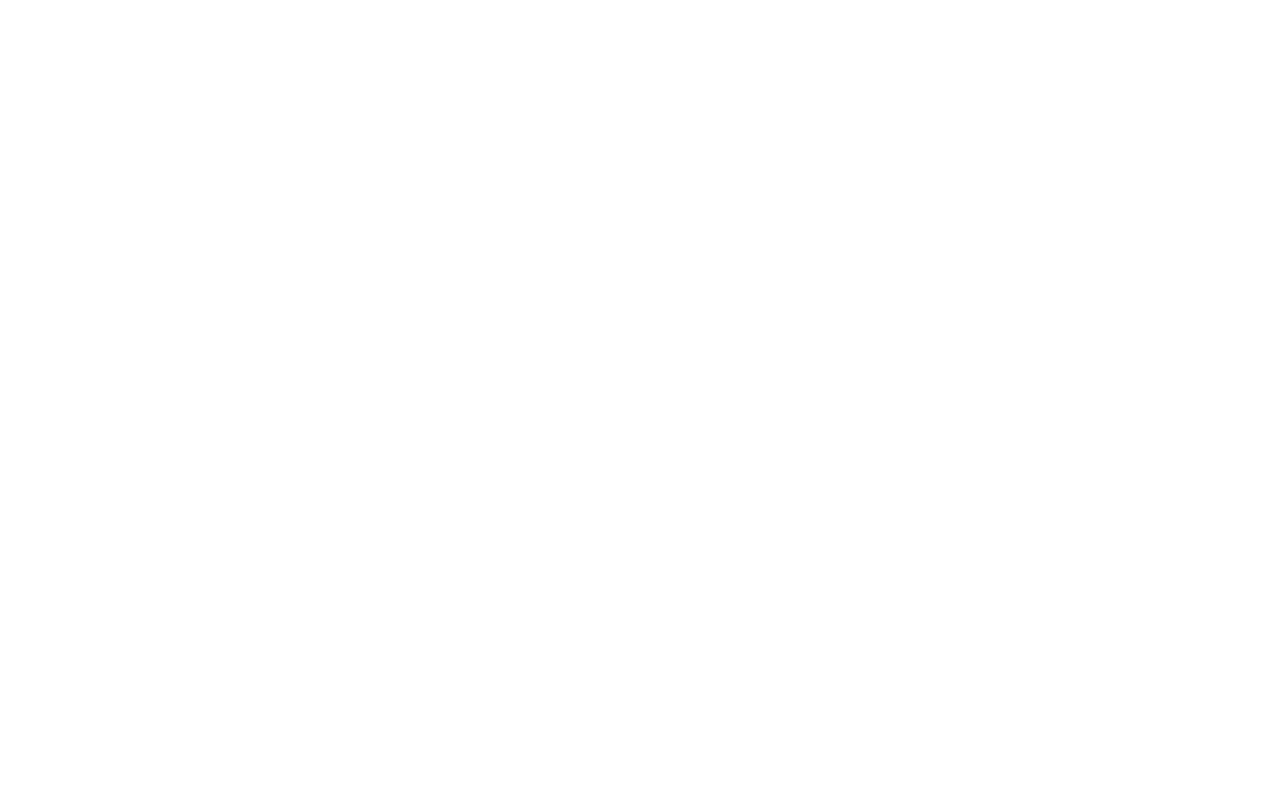
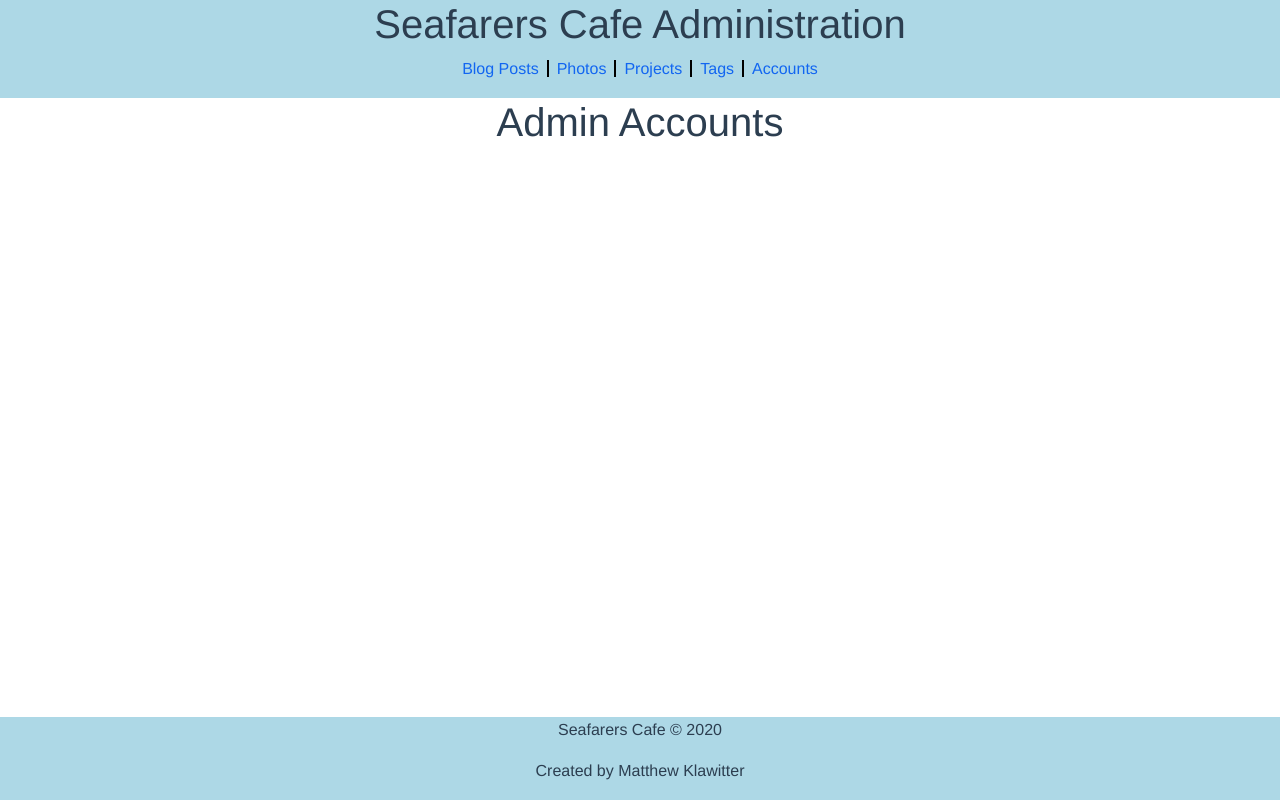
Before and after one commit to Matthew-Klawitter/SeafarersCafeSite, a Vue app in the folder app/frontend/: page /admin/accounts in a window 1280 px wide. Built offline with nearby package versions, Linux system fonts and the light colour scheme.

Commit message:
Implemented basic admin page templates and uploads

```diff
--- /dev/null
+++ b/app/frontend/src/components/admin/footer/AdminFooter.vue
@@ -0,0 +1,26 @@
+<template>
+  <footer>
+    <p>{{ copyright }}</p>
+    <p>{{ creator }}</p>
+  </footer>
+</template>
+
+<script>
+export default {
+  data() {
+    return {
+      copyright: 'Seafarers Cafe © 2020',
+      creator: 'Created by Matthew Klawitter'
+    }
+  }
+}
+</script>
+
+<style scoped>
+footer {
+  width: 100%;
+  position: absolute;
+  bottom: 0;
+  background-color: lightblue;
+}
+</style>
--- /dev/null
+++ b/app/frontend/src/components/admin/header/AdminHeader.vue
@@ -0,0 +1,53 @@
+<template>
+  <header>
+    <div id="home-header-title">
+      <h1> {{ title }} </h1>
+    </div>
+    <div id="home-header-navbar">
+      <ul>
+        <li><router-link to="/admin/adminblog">Blog Posts</router-link></li>
+        <li><router-link to="/admin/photos">Photos</router-link></li>
+        <li><router-link to="/admin/projects">Projects</router-link></li>
+        <li><router-link to="/admin/tags">Tags</router-link></li>
+        <li><router-link to="/admin/accounts">Accounts</router-link></li>
+      </ul>
+    </div>
+  </header>
+</template>
+
+<script>
+
+
+export default {
+  props: {
+    title: String
+  }
+}
+</script>
+
+<style scoped>
+  header {
+    background-color: lightblue;
+    display: grid;
+  }
+
+  ul {
+    list-style-type: none;
+    text-align: center;
+    padding: 0;
+  }
+
+  li {
+    display: inline;
+    padding-left: .5em;
+    padding-right: .5em;
+  }
+
+  #home-header-navbar ul li {
+    border-right: 2px solid black;
+  }
+
+  #home-header-navbar ul li:last-of-type {
+    border-right: none;
+  }
+</style>
--- a/app/frontend/src/router/index.js
+++ b/app/frontend/src/router/index.js
@@ -1,9 +1,19 @@
 import Vue from 'vue'
 import VueRouter from 'vue-router'
+// Home routes
 import Home from '../views/home/Home.vue'
 import HomeAbout from '../views/home/HomeAbout.vue'
 import HomeBlog from '../views/home/HomeBlog.vue'
 import HomeStudios from '../views/home/HomeStudios.vue'
+// Admin routes
+import Admin from '../views/admin/Admin.vue'
+import AdminAccounts from '../views/admin/AdminAccounts.vue'
+import AdminPhotos from '../views/admin/AdminPhotos.vue'
+import AdminBlog from '../views/admin/AdminBlog.vue'
+import AdminProjects from '../views/admin/AdminProjects.vue'
+import AdminTags from '../views/admin/AdminTags.vue'
+// import AdminAuthorized from '../views/admin/AdminAuthorized.vue'
+// import AdminLogin from '../views/admin/AdminLogin.vue'
 
 Vue.use(VueRouter)
 
@@ -26,6 +36,33 @@
         component: HomeAbout
       }
     ]
+  },
+  {
+    path: '/admin',
+    name: 'Admin',
+    component: Admin,
+    children: [
+      {
+        path: 'adminblog',
+        component: AdminBlog
+      },
+      {
+        path: 'photos',
+        component: AdminPhotos
+      },
+      {
+        path: 'projects',
+        component: AdminProjects
+      },
+      {
+        path: 'tags',
+        component: AdminTags
+      },
+      {
+        path: 'accounts',
+        component: AdminAccounts
+      }
+    ]
   }
   // {
   //   path: '/about',
--- /dev/null
+++ b/app/frontend/src/views/admin/Admin.vue
@@ -0,0 +1,26 @@
+<template>
+  <div id="admin">
+    <Header title="Seafarers Cafe Administration"/>
+    <div id="content">
+      <router-view/>
+    </div>
+    <Footer/>
+  </div>
+</template>
+
+<script>
+import Header from '@/components/admin/header/AdminHeader.vue';
+import Footer from '@/components/admin/footer/AdminFooter.vue';
+
+export default {
+  name: 'Admin',
+  components: {
+    Header,
+    Footer
+  }
+}
+</script>
+
+<style>
+
+</style>
--- /dev/null
+++ b/app/frontend/src/views/admin/AdminAccounts.vue
@@ -0,0 +1,15 @@
+<template>
+  <div id="admin-accounts">
+    <h1>Admin Accounts</h1>
+  </div>
+</template>
+
+<script>
+export default {
+    name: 'AdminAccounts'
+}
+</script>
+
+<style scoped>
+
+</style>
--- /dev/null
+++ b/app/frontend/src/views/admin/AdminBlog.vue
@@ -0,0 +1,16 @@
+<template>
+  <div id="admin-blog">
+    <h1>Admin Blogs</h1>
+
+  </div>
+</template>
+
+<script>
+export default {
+  name: 'AdminBlog'
+}
+</script>
+
+<style scoped>
+
+</style>
--- /dev/null
+++ b/app/frontend/src/views/admin/AdminPhotos.vue
@@ -0,0 +1,16 @@
+<template>
+  <div id="admin-photos">
+    <h1>Admin Photos</h1>
+
+  </div>
+</template>
+
+<script>
+export default {
+    name: 'AdminPhotos'
+}
+</script>
+
+<style scoped>
+
+</style>
--- /dev/null
+++ b/app/frontend/src/views/admin/AdminProjects.vue
@@ -0,0 +1,16 @@
+<template>
+  <div id="admin-projects">
+    <h1>Admin Projects</h1>
+
+  </div>
+</template>
+
+<script>
+export default {
+  name: 'AdminProject'
+}
+</script>
+
+<style scoped>
+
+</style>
--- /dev/null
+++ b/app/frontend/src/views/admin/AdminTags.vue
@@ -0,0 +1,16 @@
+<template>
+  <div id="admin-tags">
+    <h1>Admin Tags</h1>
+
+  </div>
+</template>
+
+<script>
+export default {
+  name: 'AdminTags'
+}
+</script>
+
+<style scoped>
+
+</style>
```
Also changed, not shown: app/frontend/src/views/admin/AdminAuthorized.vue (added), app/frontend/src/views/admin/AdminLogin.vue (added), 2 other files (tests, documents, lock files or other folders).
